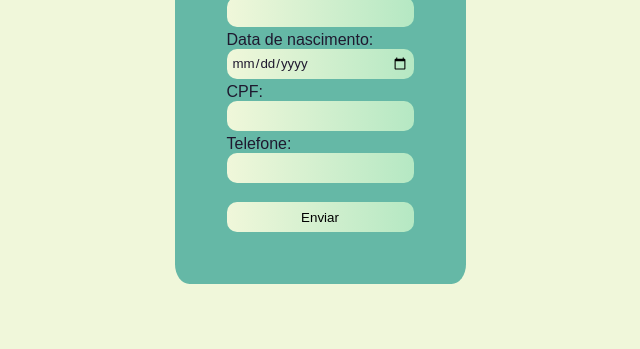
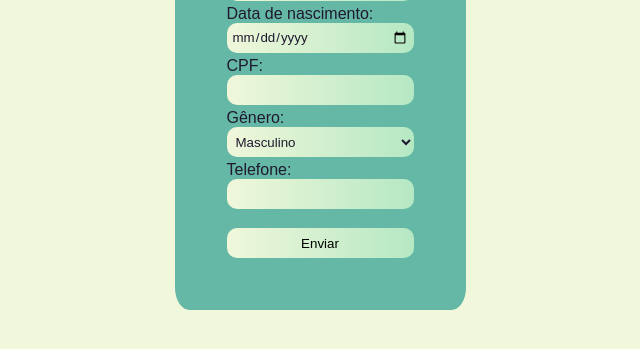
Before and after one commit to clarissestima/sistemas-para-internet-II, a plain HTML site: page formulário/index.html in a window 1280 px wide. Shown: the part 313-662 px from the top of the page, without its empty margins (320-960 px from the left). Drawn offline with Linux system fonts and the light colour scheme.

Commit message:
added select to html

```diff
--- a/formulário/index.html
+++ b/formulário/index.html
@@ -29,8 +29,17 @@
             </div>
 
             <div class="elemento">
+                <label for="genero">Gênero:</label>
+                <select id="genero" name="genero" required>
+                    <option value="masculino">Masculino</option>
+                    <option value="feminino">Feminino</option>
+                    <option value="outro">Outro</option>
+               </select>
+            </div>
+
+            <div class="elemento">
                 <label for="tel">Telefone:</label>
-                <input type="tel" name="tel" id="tel">
+                <input type="tel" id="tel" name="tel" pattern="([0-9]{2}) [0-9]{5}-[0-9]{4}">
             </div>
 
             <div class="elemento" id="submit">
--- a/formulário/script.js
+++ b/formulário/script.js
@@ -12,7 +12,7 @@ cpfInput.addEventListener('input', function(event) {
     event.target.value = valor;
 })
 
-
+/*
 const telefoneInput = document.getElementById('tel');
 telefoneInput.addEventListener('input', function(event) {
     let valor = event.target.value;
@@ -25,3 +25,4 @@ telefoneInput.addEventListener('input', function(event) {
 
     event.target.value = valor;
 });
+*/
--- a/formulário/styles.css
+++ b/formulário/styles.css
@@ -13,7 +13,7 @@ body {
     height: 100vh;
 }
 
-input {
+input, select{
     background: linear-gradient(
       90deg,
       #f0f7da 0%,
```
